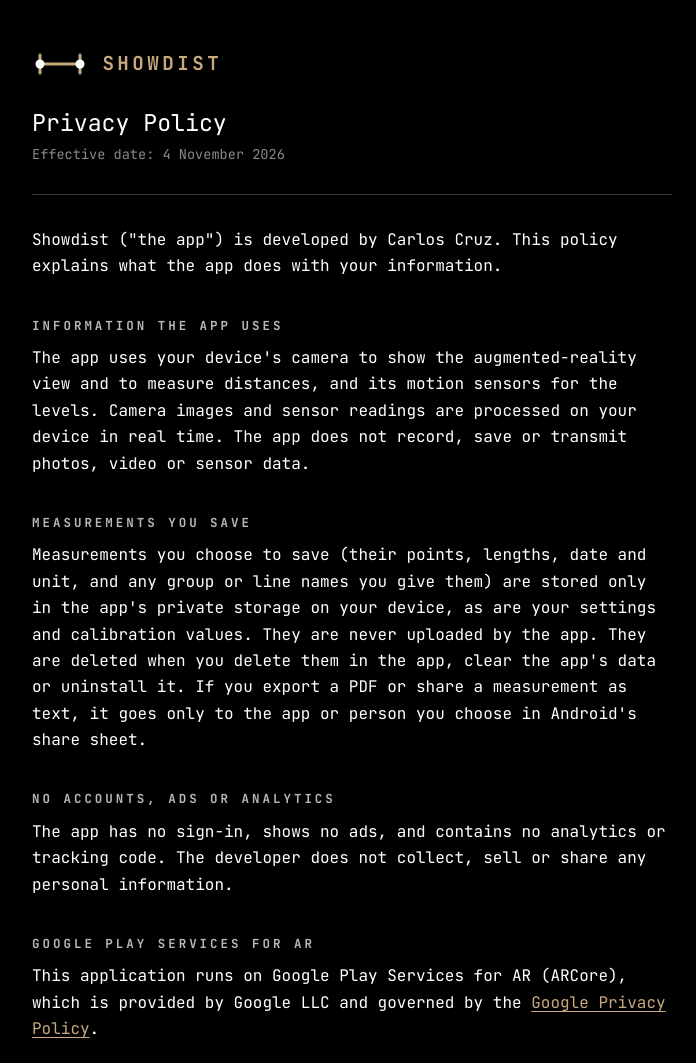
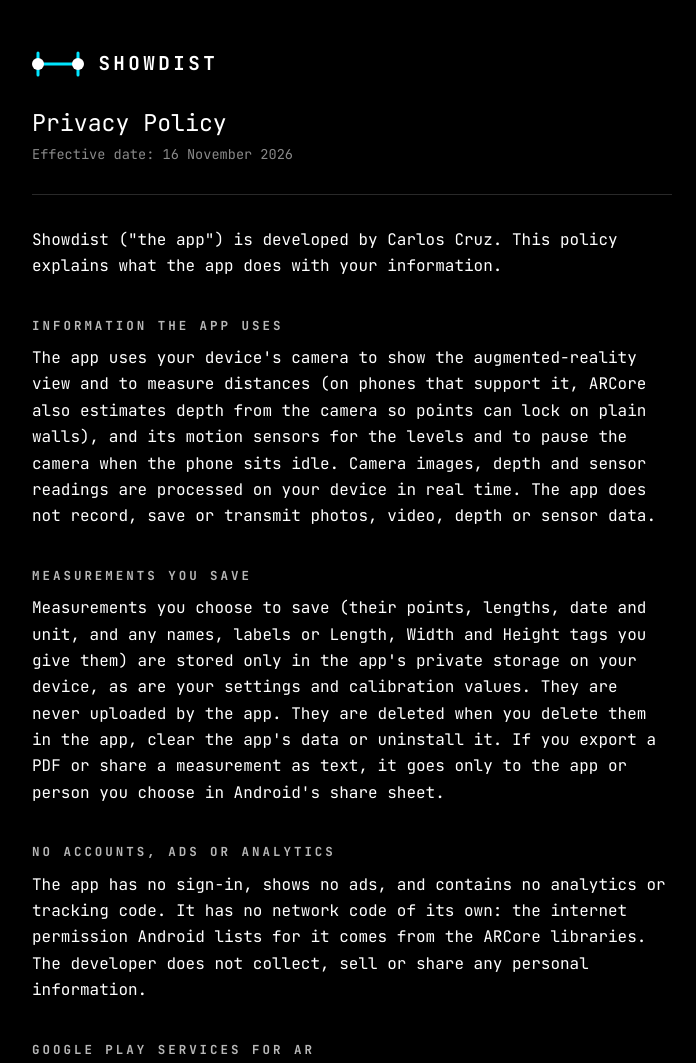
Before and after one commit to carlosantoniocruz/showdist-privacy, a plain HTML site: page index.html in a window 1280 px wide. Shown: the top 1063 px of the page, without its empty margins (288-984 px from the left). Drawn offline with Linux system fonts and the light colour scheme.

Commit message:
Privacy policy: Showdist v1.5 theme (cyan); depth, idle pause, tags, ARCore internet permission
Co-Authored-By: Claude Opus 5.5 <noreply@anthropic.com>

```diff
--- a/index.html
+++ b/index.html
@@ -9,15 +9,15 @@
 <link rel="preconnect" href="https://fonts.gstatic.com" crossorigin>
 <link href="https://fonts.googleapis.com/css2?family=JetBrains+Mono:ital,wght@0,400;0,700;1,400&display=swap" rel="stylesheet">
 <style>
-  /* The app's theme (Showdist v1.4): true black, white and light grey text, one sandstone accent. */
+  /* The app's theme (Showdist v1.5): true black, white and light grey text, one cyan accent, hairline dividers. */
   :root {
     --bg: #000000;
     --surface: #121212;
     --text: #FFFFFF;
     --muted: #B8B8B8;
     --hint: #8A8A8A;
-    --sandstone: #C8A97E;
-    --divider: rgba(200, 169, 126, 0.35);
+    --accent: #00E5FF;
+    --divider: rgba(255, 255, 255, 0.16);
   }
   html { background: var(--bg); }
   body {
@@ -31,8 +31,8 @@
     -webkit-text-size-adjust: 100%;
   }
   header { display: flex; align-items: center; gap: 0.9rem; margin: 0 0 1.75rem; }
-  header svg { flex: none; width: 56px; height: 24px; }
-  .wordmark { margin: 0; font-size: 1.2rem; font-weight: 700; letter-spacing: 0.18em; color: var(--sandstone); }
+  header svg { flex: none; width: 52px; height: 26px; }
+  .wordmark { margin: 0; font-size: 1.2rem; font-weight: 700; letter-spacing: 0.18em; color: var(--text); }
   h1 { font-size: 1.45rem; font-weight: 400; margin: 0 0 0.35rem; line-height: 1.3; }
   .date { color: var(--hint); font-size: 0.85rem; margin: 0 0 1.75rem; }
   hr { border: 0; border-top: 1px solid var(--divider); margin: 0 0 2rem; }
@@ -42,7 +42,7 @@
   }
   p { margin: 0 0 1rem; color: var(--text); }
   .muted { color: var(--muted); }
-  a { color: var(--sandstone); text-decoration-thickness: 1px; text-underline-offset: 0.2em; }
+  a { color: var(--accent); text-decoration-thickness: 1px; text-underline-offset: 0.2em; }
   a:hover, a:focus-visible { color: var(--text); }
   footer { margin-top: 3rem; padding-top: 1.25rem; border-top: 1px solid var(--divider); color: var(--hint); font-size: 0.8rem; }
   @media (max-width: 420px) {
@@ -53,29 +53,29 @@
 </head>
 <body>
 <header>
-  <!-- The app icon's mark: a sandstone rule between two end ticks, a white point on each end. -->
-  <svg viewBox="0 0 56 24" aria-hidden="true">
-    <path d="M8 12 H48 M8 3 V21 M48 3 V21" stroke="#C8A97E" stroke-width="3" stroke-linecap="round" fill="none"/>
-    <circle cx="8" cy="12" r="4.5" fill="#FFFFFF"/>
-    <circle cx="48" cy="12" r="4.5" fill="#FFFFFF"/>
+  <!-- The app icon's mark (ic_launcher_foreground.xml): a cyan rule between two end ticks, a white point on each tick. -->
+  <svg viewBox="0 0 52 26" aria-hidden="true">
+    <path d="M6 13 H46 M6 2 V24 M46 2 V24" stroke="#00E5FF" stroke-width="3" stroke-linecap="round" fill="none"/>
+    <circle cx="6" cy="13" r="6" fill="#FFFFFF"/>
+    <circle cx="46" cy="13" r="6" fill="#FFFFFF"/>
   </svg>
   <p class="wordmark">SHOWDIST</p>
 </header>
 
 <h1>Privacy Policy</h1>
-<p class="date">Effective date: 4 November 2026</p>
+<p class="date">Effective date: 16 November 2026</p>
 <hr>
 
 <p>Showdist ("the app") is developed by Carlos Cruz. This policy explains what the app does with your information.</p>
 
 <h2>Information the app uses</h2>
-<p>The app uses your device's camera to show the augmented-reality view and to measure distances, and its motion sensors for the levels. Camera images and sensor readings are processed on your device in real time. The app does not record, save or transmit photos, video or sensor data.</p>
+<p>The app uses your device's camera to show the augmented-reality view and to measure distances (on phones that support it, ARCore also estimates depth from the camera so points can lock on plain walls), and its motion sensors for the levels and to pause the camera when the phone sits idle. Camera images, depth and sensor readings are processed on your device in real time. The app does not record, save or transmit photos, video, depth or sensor data.</p>
 
 <h2>Measurements you save</h2>
-<p>Measurements you choose to save (their points, lengths, date and unit, and any group or line names you give them) are stored only in the app's private storage on your device, as are your settings and calibration values. They are never uploaded by the app. They are deleted when you delete them in the app, clear the app's data or uninstall it. If you export a PDF or share a measurement as text, it goes only to the app or person you choose in Android's share sheet.</p>
+<p>Measurements you choose to save (their points, lengths, date and unit, and any names, labels or Length, Width and Height tags you give them) are stored only in the app's private storage on your device, as are your settings and calibration values. They are never uploaded by the app. They are deleted when you delete them in the app, clear the app's data or uninstall it. If you export a PDF or share a measurement as text, it goes only to the app or person you choose in Android's share sheet.</p>
 
 <h2>No accounts, ads or analytics</h2>
-<p>The app has no sign-in, shows no ads, and contains no analytics or tracking code. The developer does not collect, sell or share any personal information.</p>
+<p>The app has no sign-in, shows no ads, and contains no analytics or tracking code. It has no network code of its own: the internet permission Android lists for it comes from the ARCore libraries. The developer does not collect, sell or share any personal information.</p>
 
 <h2>Google Play Services for AR</h2>
 <p>This application runs on Google Play Services for AR (ARCore), which is provided by Google LLC and governed by the <a href="https://policies.google.com/privacy">Google Privacy Policy</a>.</p>
```
